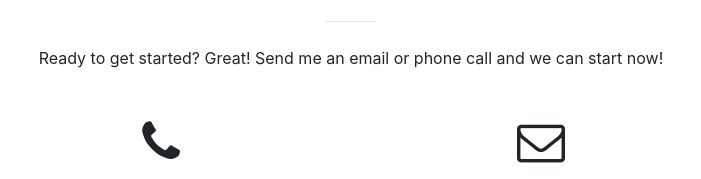
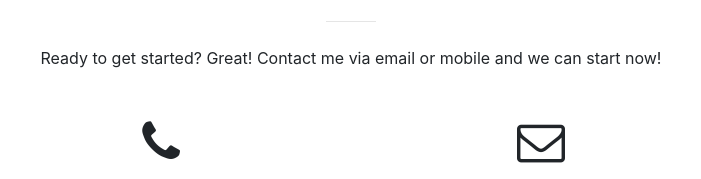
Before and after one commit to computertechhasan/hasanthetutor, a website with bundled scripts: page index.html in a window 1280 px wide. Shown: the part 1913-2092 px from the top of the page, 289-990 px from the left. Built offline with nearby package versions, Linux system fonts and the light colour scheme.

Commit message:
One more

```diff
--- a/index.html
+++ b/index.html
@@ -131,7 +131,7 @@
           <div class="col-lg-8 mx-auto text-center">
             <h2 class="section-heading">Let's Get In Touch!</h2>
             <hr class="my-4">
-            <p class="mb-5">Ready to get started? Great! Send me an email or phone call and we can start now!</p>
+            <p class="mb-5">Ready to get started? Great! Contact me via email or mobile and we can start now!</p>
           </div>
         </div>
         <div class="row">
```
